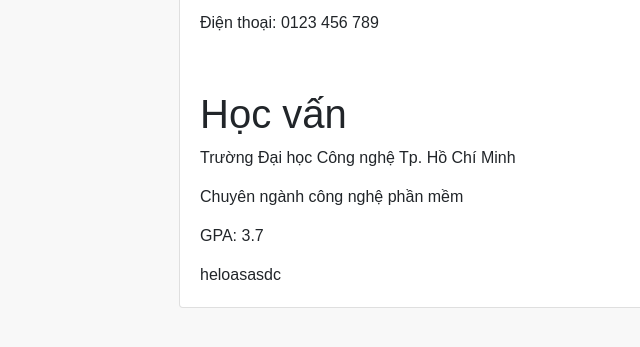
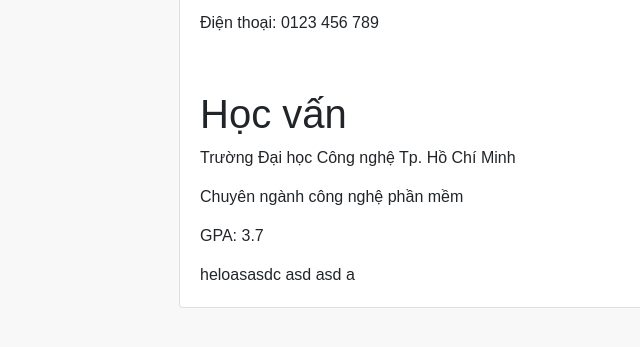
Before and after one commit to kietdang8856/2011068856-DangTuanKiet-Case1, a plain HTML site: page index.html in a window 1280 px wide. Shown: the part 335-682 px from the top of the page, 191-831 px from the left. Drawn offline with nearby package versions, Linux system fonts and the light colour scheme; a script that the page names is missing.

Commit message:
conflict test

```diff
--- a/index.html
+++ b/index.html
@@ -34,7 +34,7 @@
                             <p>Trường Đại học Công nghệ Tp. Hồ Chí Minh</p>
                             <p>Chuyên ngành công nghệ phần mềm</p>
                             <p>GPA: 3.7</p>
-                        heloasasdc
+                        heloasasdc asd asd a
                     </div>
                 </div>
             </div>
```
